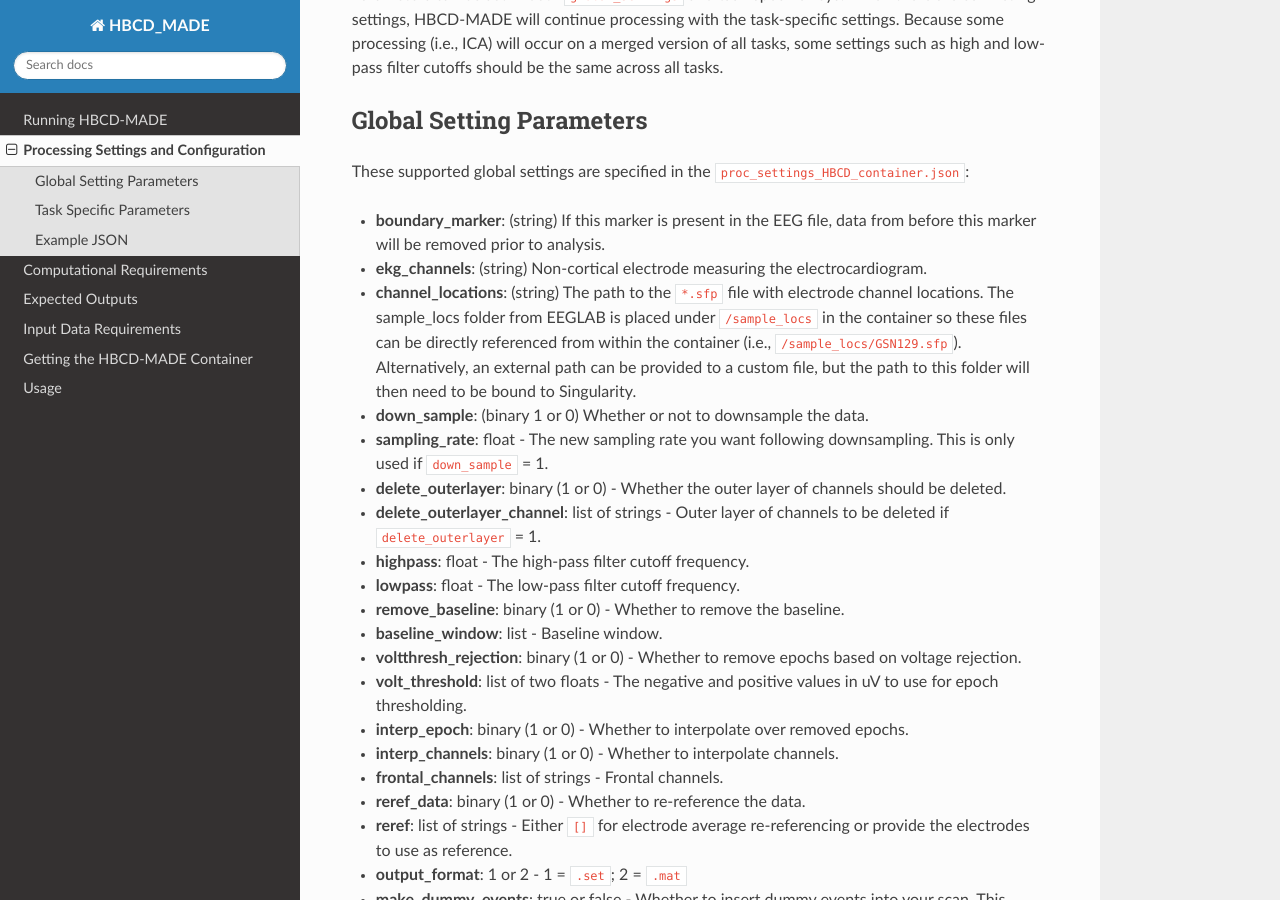
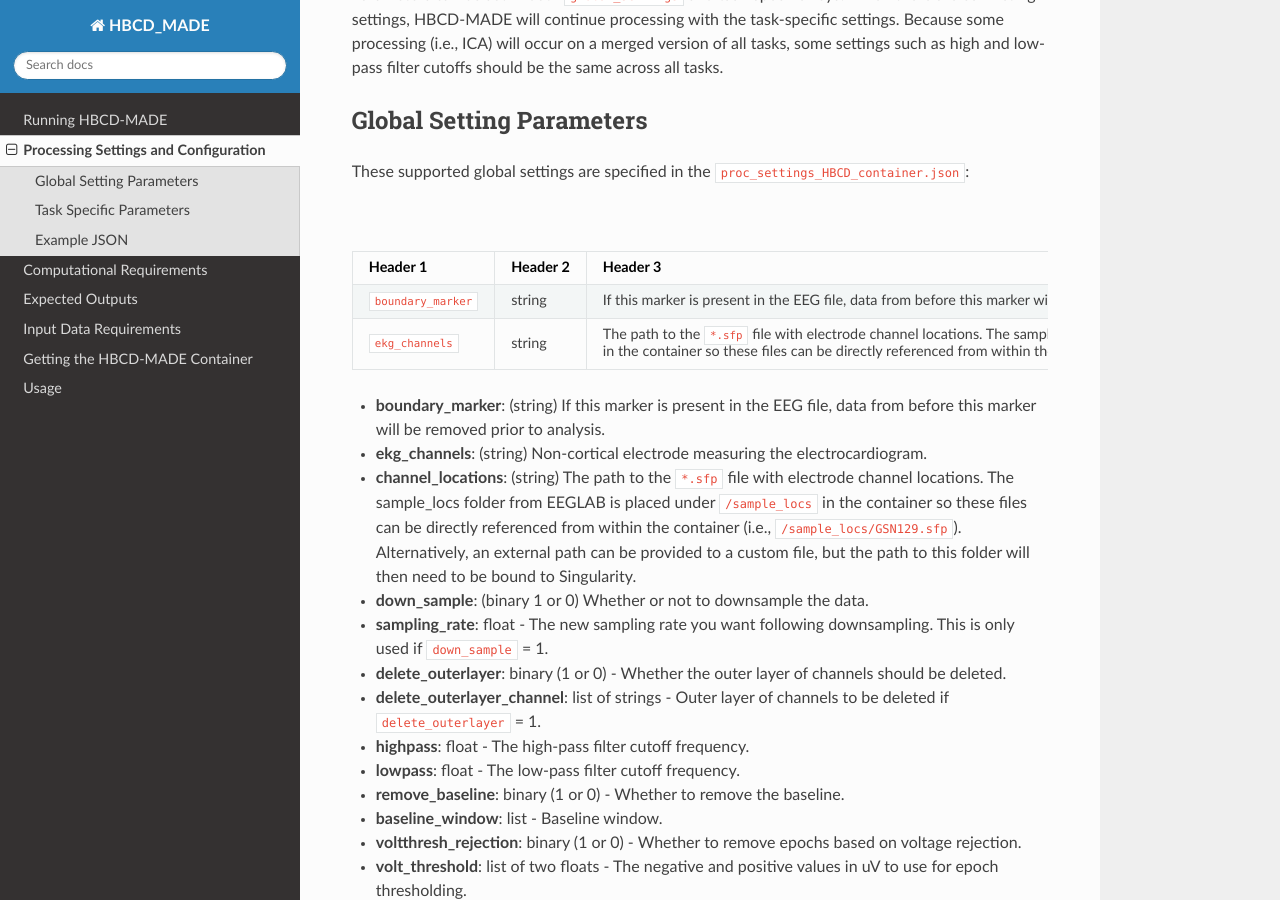
Before and after one commit to DCAN-Labs/HBCD-MADE, a Sphinx documentation site: the page built from docs/source/json_configuration.rst, in a window 1280 px wide and 900 px high, scrolled down 468 px. Built offline with Sphinx 7.4.7 and the Read the Docs theme 2.0.0, drawn with Linux system fonts in a browser that asks for light colours.

Commit message:
testing tables

```diff
--- a/docs/source/json_configuration.rst
+++ b/docs/source/json_configuration.rst
@@ -13,6 +13,21 @@ Global Setting Parameters
 -------------------------
 
 These supported global settings are specified in the ``proc_settings_HBCD_container.json``:
+
+.. list-table:: Table Title
+   :widths: 20 10 50
+   :header-rows: 1
+
+   * - Header 1
+     - Header 2
+     - Header 3
+   * - ``boundary_marker``
+     - string
+     - If this marker is present in the EEG file, data from before this marker will be removed prior to analysis.
+   * - ``ekg_channels``
+     - string
+     - The path to the ``*.sfp`` file with electrode channel locations. The sample_locs folder from EEGLAB is placed under ``/sample_locs`` in the container so these files can be directly referenced from within the container (i.e., ``/sample_locs/GSN129.sfp``). Alternatively, an external path can be provided to a custom file, but the path to this folder will then need to be bound to Singularity.
+
 
 - **boundary_marker**: (string) If this marker is present in the EEG file, data from before this marker will be removed prior to analysis.
 - **ekg_channels**: (string) Non-cortical electrode measuring the electrocardiogram.
```
Also changed, not shown: docs/source/running_made.rst (+3 -7 lines).
